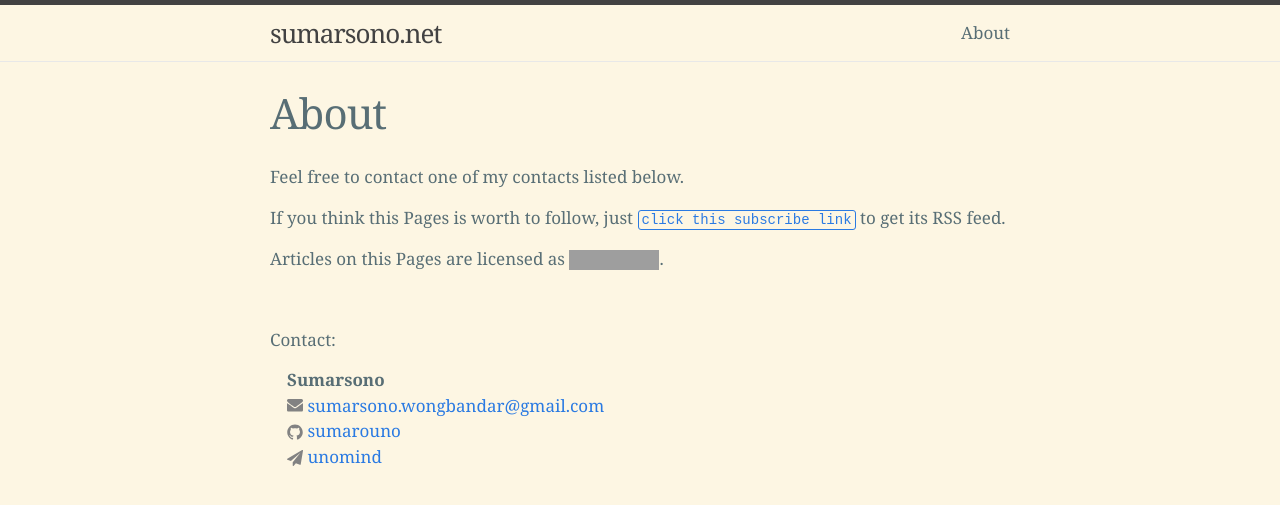
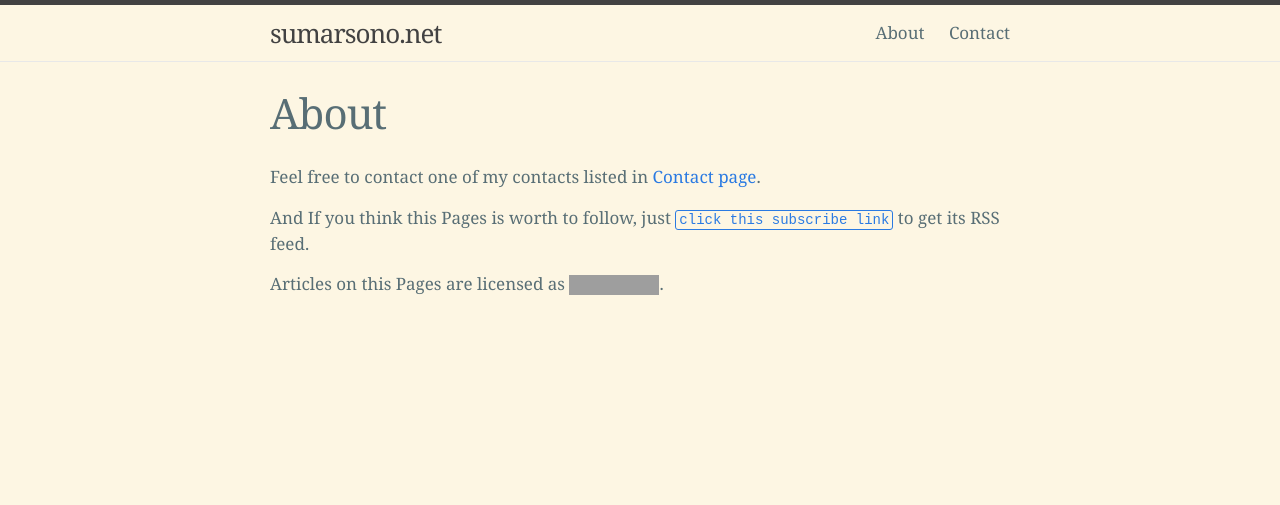
Before and after one commit to nalakawula/sumarsono.net, a Jekyll site: the page built from about.md, in a window 1280 px wide. Shown: the top 505 px of the page. Built offline with Jekyll 4.4.1, drawn with Linux system fonts in a browser that asks for light colours; grey boxes are pictures that could not be loaded.

Commit message:
memisahkan halaman about dengan contact

```diff
--- a/about.md
+++ b/about.md
@@ -4,18 +4,10 @@ title: About
 permalink: /about/
 ---
 
-Feel free to contact one of my contacts listed below.
+Feel free to contact one of my contacts listed in [Contact page]({{site.url}}/contact/).
 
-If you think this Pages is worth to follow, just [`click this subscribe link`]({{site.url}}/feed.xml) to get its RSS feed.
+And If you think this Pages is worth to follow, just [`click this subscribe link`]({{site.url}}/feed.xml) to get its RSS feed.
 
 Articles on this Pages are licensed as <a href="http://creativecommons.org/licenses/by-nc-sa/4.0/"><img alt="Creative Commons License" style="display:inline; border-width:0" src="https://i.creativecommons.org/l/by-nc-sa/4.0/80x15.png"></a>.
 
 <br />
-
-Contact:
-<ul style="margin-left: 1em; list-style-type: none">
-  <li><b>{{ site.author }}</b></li>
-  <li>{% include icon-email.html username=site.email %}</li>
-  <li>{% include icon-github.html username=site.github_username %}</li>
-  <li>{% include icon-telegram.html username=site.telegram_username %}</li>
-</ul>
```
Also changed, not shown: contact.md (added, +12 -0 lines).
